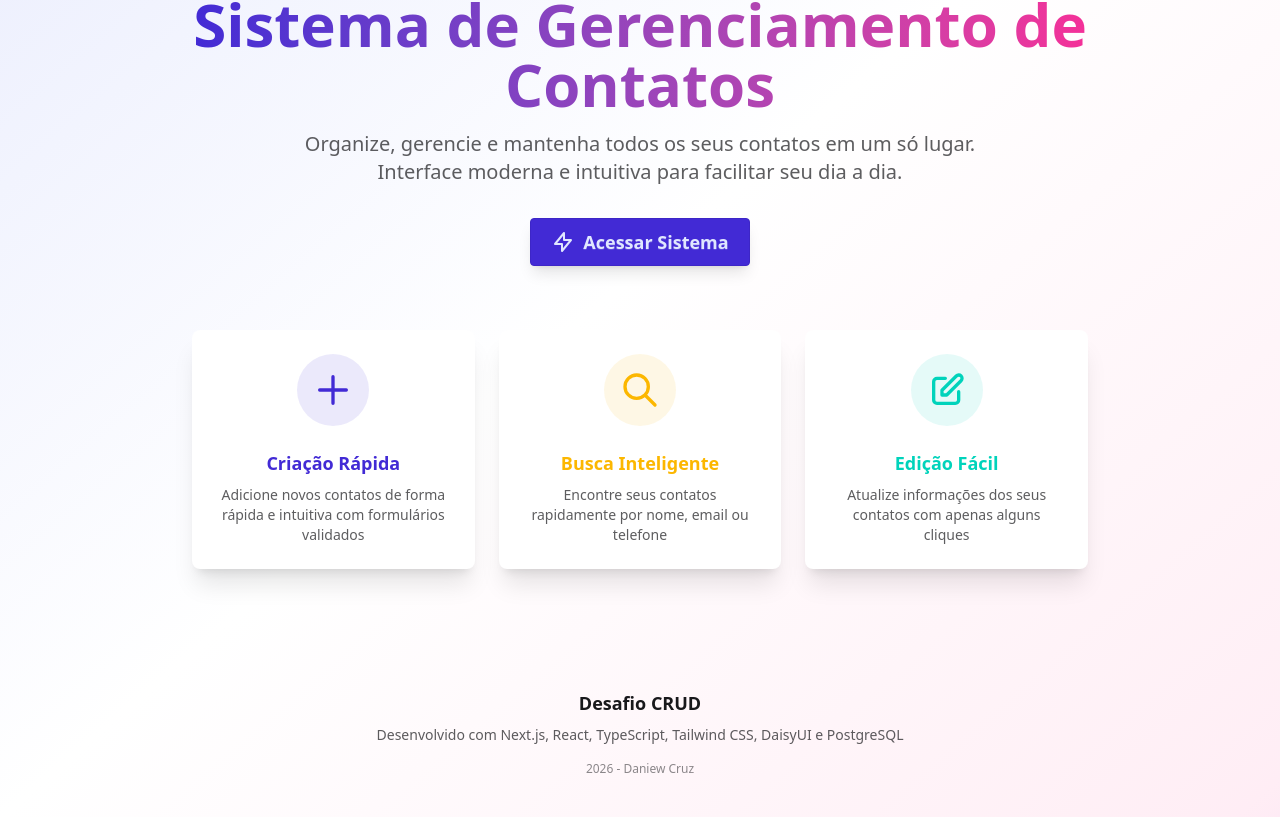
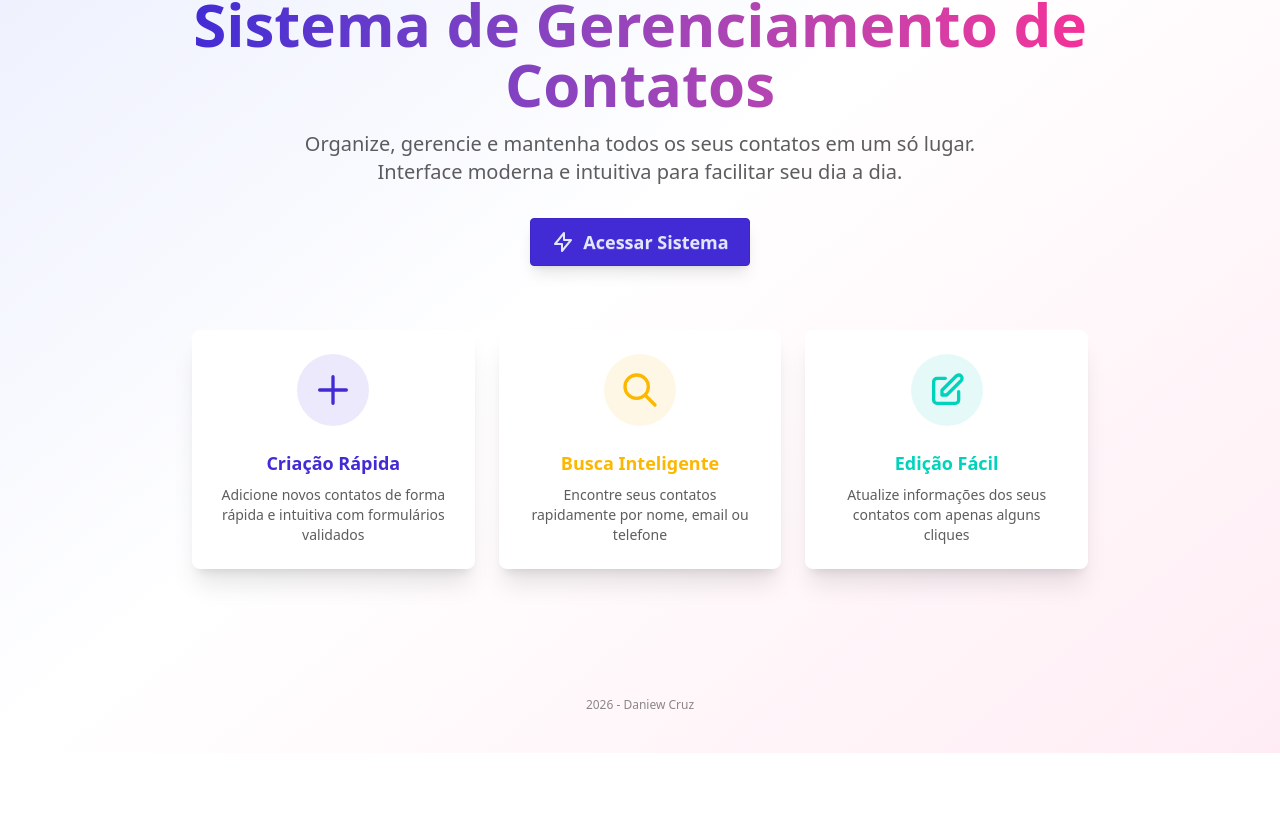
Before and after one commit to daniewcruz/meu-desafio-crud, a Next.js app: page / in a window 1280 px wide. Shown: the part 278-1095 px from the top of the page. After the commit the page ends 1031 px from the top, so only its background shows below. Built offline with nearby package versions, Linux system fonts and the light colour scheme.

Commit message:
ajustes footer
Removed footer text related to project description.

```diff
--- a/src/app/page.tsx
+++ b/src/app/page.tsx
@@ -100,8 +100,6 @@ export default function Home() {
       {/* Footer */}
       <footer className="footer footer-center p-6 md:p-10 text-base-content">
         <div>
-          <p className="font-semibold text-base md:text-lg">Desafio CRUD</p>
-          <p className="text-xs md:text-sm opacity-70">Desenvolvido com Next.js, React, TypeScript, Tailwind CSS, DaisyUI e PostgreSQL</p>
           <p className="text-xs opacity-50 mt-1 md:mt-2">2026 - Daniew Cruz</p>
         </div>
       </footer>
```
